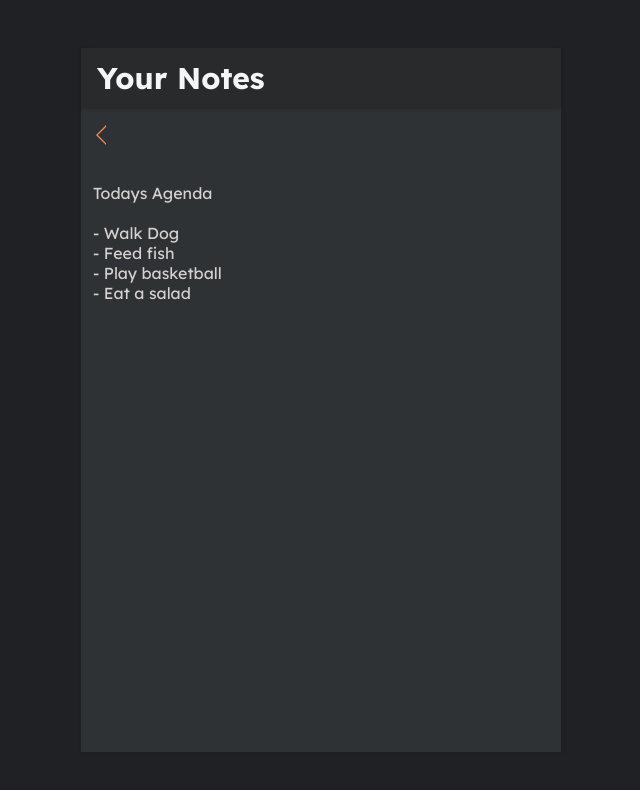
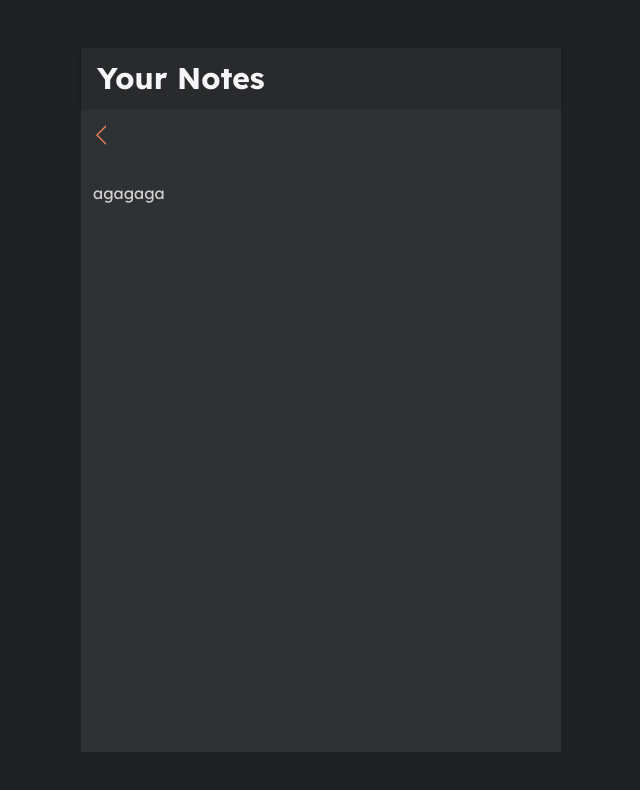
Before and after one commit to universekavish/take-notes-app, a React (Create React App) app: page /note/1 in a window 1280 px wide. Shown: the top 790 px of the page, without its empty margins (319-959 px from the left). Built offline with nearby package versions, Linux system fonts and the light colour scheme; data requests are answered from the project's data file.

Commit message:
addeditNote method put request

```diff
--- a/db.json
+++ b/db.json
@@ -1,19 +1,19 @@
 {
   "notes": [
     {
-        "id": 1,
-        "body": "Todays Agenda\n\n- Walk Dog\n- Feed fish\n- Play basketball\n- Eat a salad",
-        "updated": "2021-07-14T13:49:02.078653Z"
+      "id": 1,
+      "body": "agagaga",
+      "updated": "2023-03-31T17:56:57.079Z"
     },
     {
-        "id": 2,
-        "body": "Bob from bar down the \n\n- Take out trash\n- Eat food",
-        "updated": "2021-07-13T20:43:18.550058Z"
+      "id": 2,
+      "body": "agagag",
+      "updated": "2023-03-31T17:56:53.778Z"
     },
     {
-        "id": 3,
-        "body": "Wash car",
-        "updated": "2021-07-13T19:46:12.187306Z"
+      "id": 3,
+      "body": "Wash car\n\nagagag",
+      "updated": "2023-03-31T17:56:50.028Z"
     }
-]
+  ]
 }
--- a/src/pages/NotePage.js
+++ b/src/pages/NotePage.js
@@ -1,5 +1,5 @@
  import React, { useState, useEffect } from 'react';
- import { useParams } from 'react-router-dom';
+ import { useParams, useNavigate } from 'react-router-dom';
 //  import notes from '../assets/data';
  import { Link } from 'react-router-dom';
 //  bringing below icon as react componet
@@ -8,6 +8,8 @@
  const NotePage = (props) => {
     let params = useParams()
     let noteId = params.id
+
+    let navigate = useNavigate();
     // console.log("noteId: ", noteId)
     // let note = notes.find(note => note.id === Number(noteId))
     let [note, setNote ] = useState(null)
@@ -22,16 +24,31 @@
         setNote(data)
     }
 
+    let updateNote = async () => {
+        await fetch(`http://localhost:8000/notes/${noteId}`, {
+            method:"PUT",
+            headers:{
+                'Content-Type': 'application/json'
+            },
+            body: JSON.stringify({...note, 'updated': new Date()})
+        })
+    }
+
+    let handleSubmit = () => {
+        updateNote()
+        navigate('/')
+    }
+
     return(
         <div className='note'>
             <div className='note-header'>
                 <h3>
                     <Link to={'/'}>
-                        <ArrowLeft />
+                        <ArrowLeft onClick={handleSubmit}/>
                     </Link>
                 </h3>
             </div>
-            <textarea value={note?.body}>
+            <textarea onChange={(e) => {setNote({...note, 'body':e.target.value})}} value={note?.body}>
 
             </textarea>
         </div>
```
